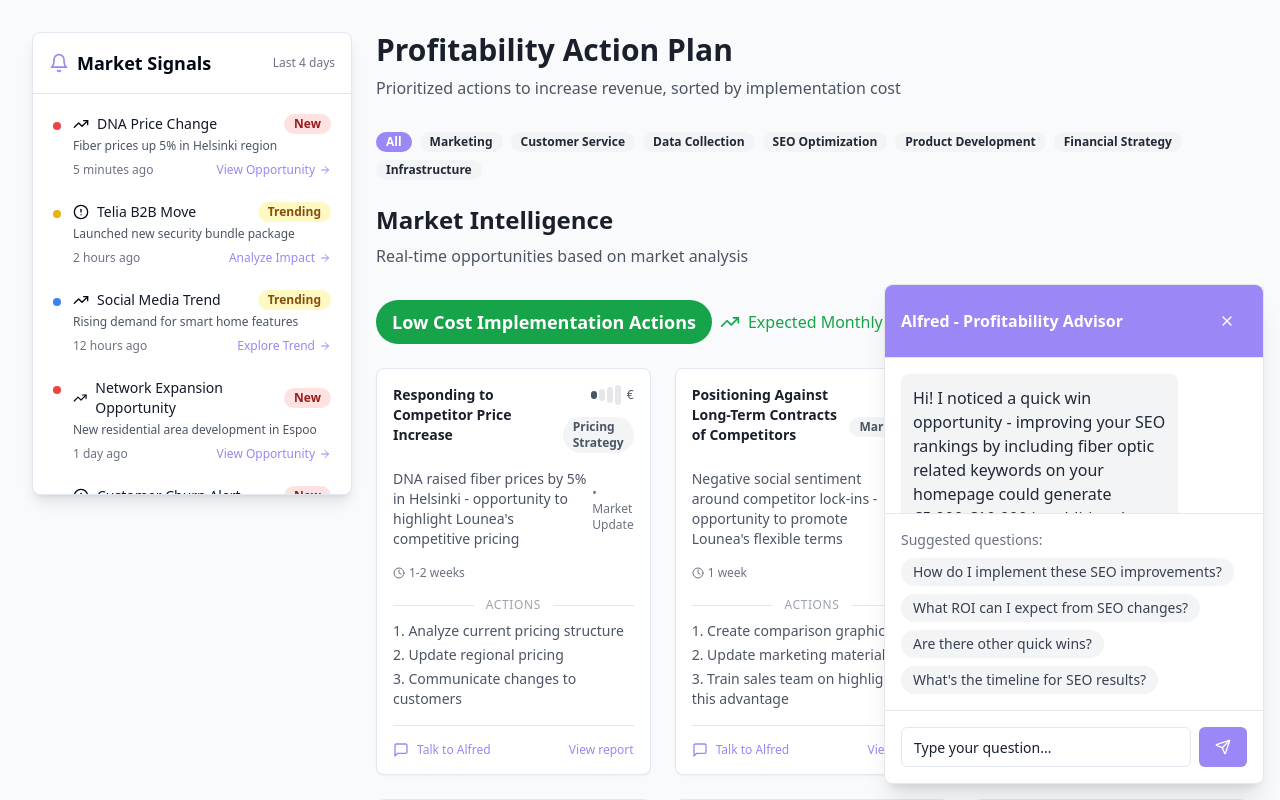
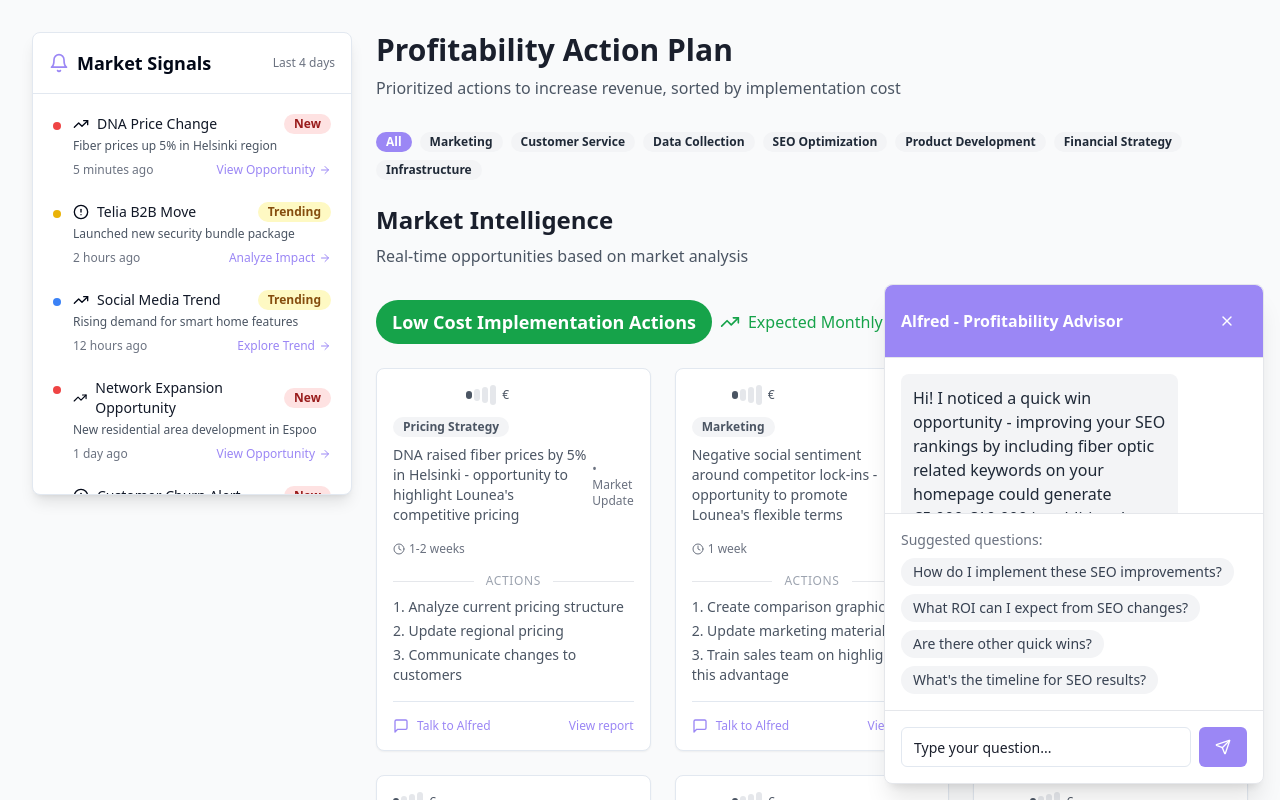
Before and after one commit to thehiddenrocky/profit-visualizer-dashboard, a React (Vite) app: page / in a window 1280 px wide. Shown: the top 800 px of the page. Built offline with nearby package versions, Linux system fonts and the light colour scheme.

Commit message:
Remove specific headers from components
This commit removes the headers for "Responding to Competitor Price Increase" and "Positioning Against Long-Term Contracts of Competitors" from the relevant components in the codebase.
[skip gpt_engineer]

```diff
--- a/src/components/MarketIntelligenceCard.tsx
+++ b/src/components/MarketIntelligenceCard.tsx
@@ -63,17 +63,13 @@ export const MarketIntelligenceCard = ({
       <Card className="w-full p-4">
         <div className="flex flex-col gap-2">
           <div className="flex justify-between items-start">
-            <CardHeader
-              title={title}
-              costLevel={costLevel}
-              onShowMore={() => setIsExpanded(!isExpanded)}
-              onTalkToAlfred={() => setShowAlfred(true)}
-            />
-            <div className="flex flex-col items-end gap-2">
-              <EuroSignalBars amount={expectedGain} />
-              <Badge className={`${getDepartmentColor(department)} mt-1`}>
-                <span className="text-xs">{department}</span>
-              </Badge>
+            <div className="flex items-start gap-2">
+              <div className="flex flex-col items-end gap-2">
+                <EuroSignalBars amount={expectedGain} />
+                <Badge className={`${getDepartmentColor(department)} mt-1`}>
+                  <span className="text-xs">{department}</span>
+                </Badge>
+              </div>
             </div>
           </div>
 
--- a/src/components/market-intelligence/CardHeader.tsx
+++ b/src/components/market-intelligence/CardHeader.tsx
@@ -9,7 +9,6 @@ interface CardHeaderProps {
 }
 
 export const CardHeader = ({
-  title,
   costLevel,
   onShowMore,
   onTalkToAlfred
@@ -30,9 +29,6 @@ export const CardHeader = ({
   return (
     <div className="flex items-start justify-between mb-4">
       <div className="flex items-start gap-2">
-        <div>
-          <h3 className="font-semibold text-sm text-secondary">{title}</h3>
-        </div>
       </div>
     </div>
   );
```
